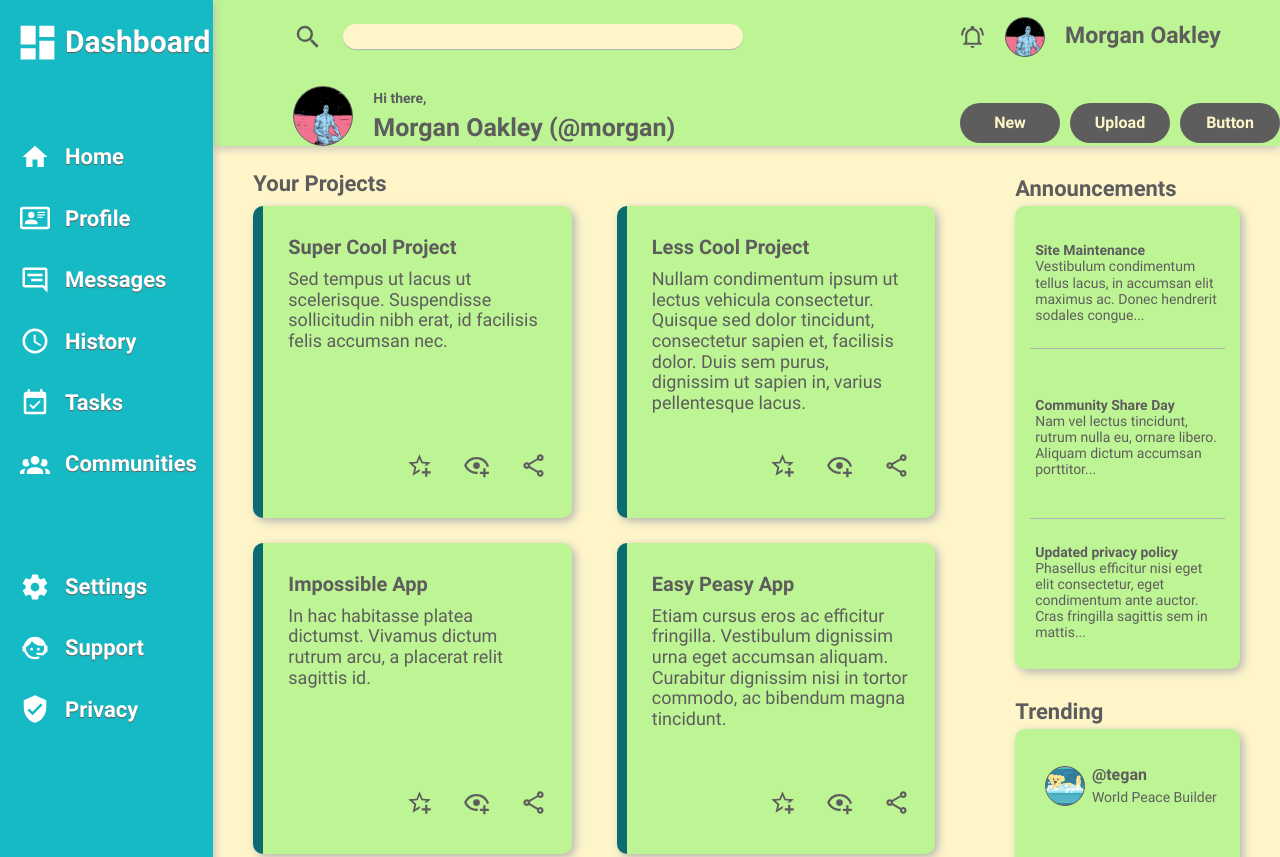
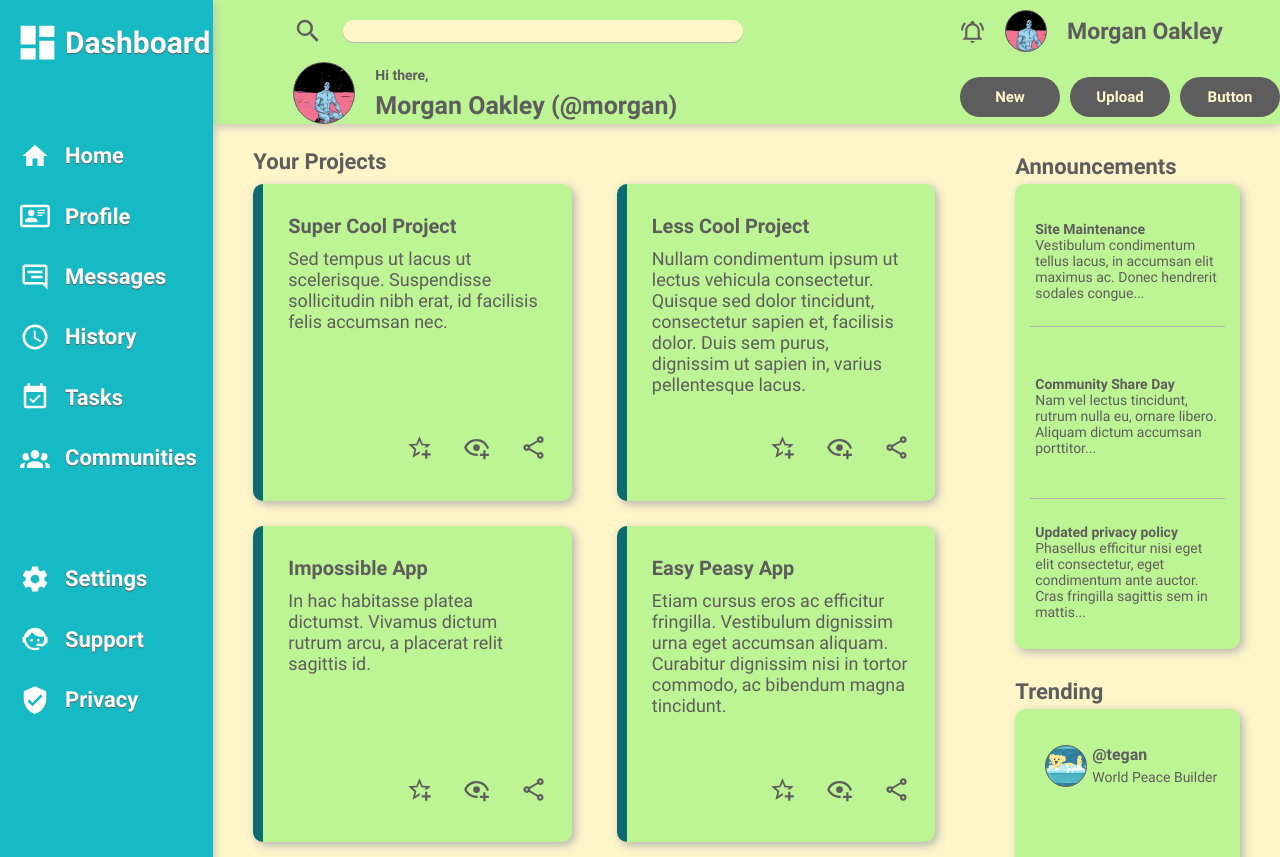
Before and after one commit to berwigpablo/admin-dashboard, a website: page index.html in a window 1280 px wide. Shown: the top 857 px of the page. Drawn offline with nearby package versions, Linux system fonts and the light colour scheme.

Commit message:
Fix styling discrepancies

```diff
--- a/style.css
+++ b/style.css
@@ -1,5 +1,3 @@
-@import './node_modules/modern-normalize/modern-normalize.css';
-
 :root{
     --dashboard-color: #16BAC5;
     --header-color: #bef594;
@@ -61,7 +59,6 @@ body{
     grid-row: 2 / 3;
     grid-column: 1 / 2;
     margin-left: 80px;
-    margin-top: 13px;
 }
 
 .user-information{
@@ -102,7 +99,7 @@ body{
     grid-column: 2 / 3;
     display: grid;
     grid-template-columns: repeat(3, 1fr);
-    margin-top: 30px;
+    margin-top: 15px;
     gap: 10px;
 }
 
@@ -112,6 +109,8 @@ body{
     width: 100px;
     height: 40px;
     border-radius: 40px;
+    font-family: roboto-bold;
+    font-size: 15px;
     background-color: var(--text-shadow);
     color: var(--main-color);
     text-shadow: var(--text-shadow);
@@ -221,7 +220,7 @@ body{
     column-gap: 45px;
     row-gap: 25px;
     margin: 60px 40px;
-    margin-bottom: 40px;
+    margin-bottom: 30px;
     position: relative;
 }
 
```
